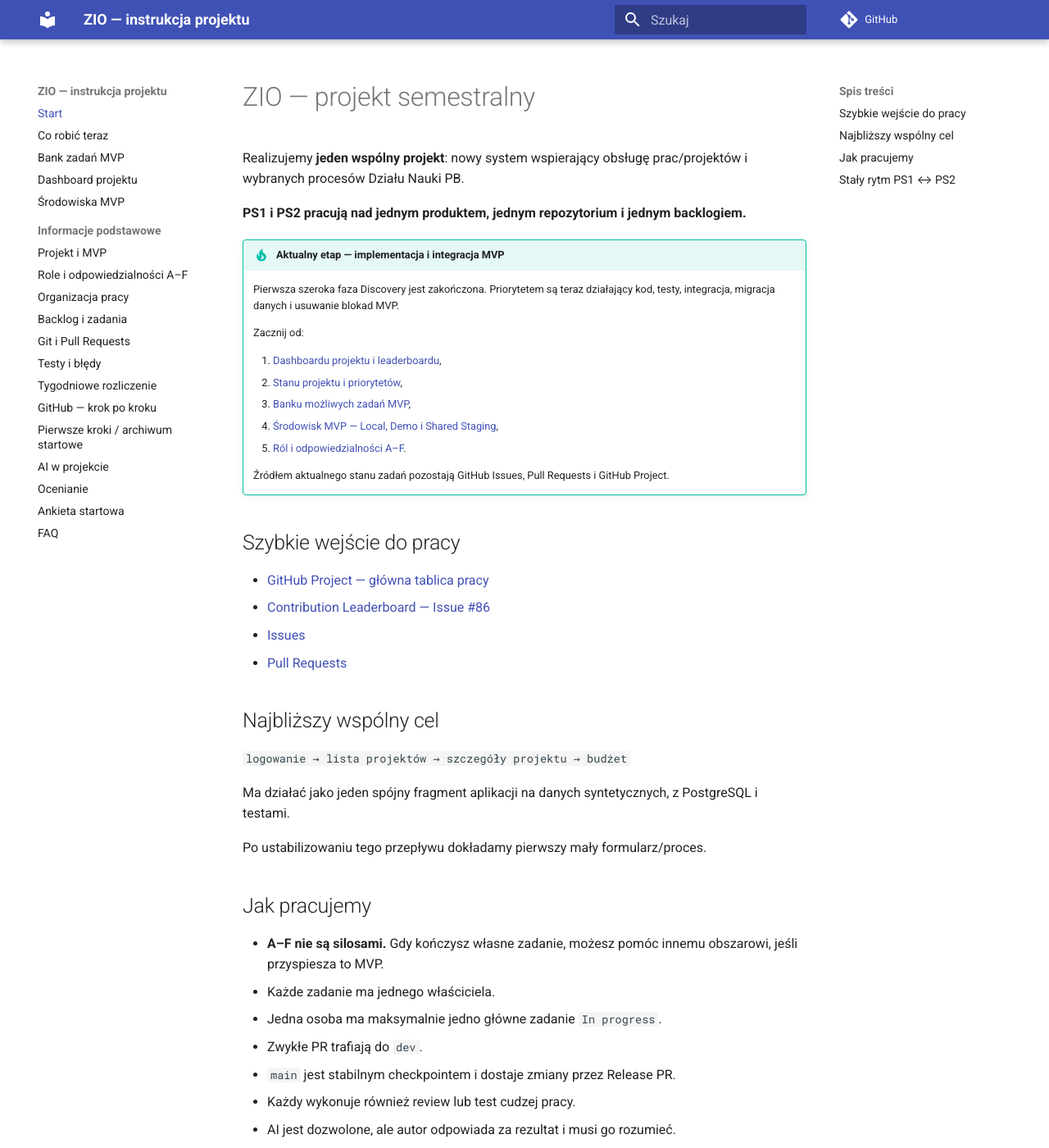
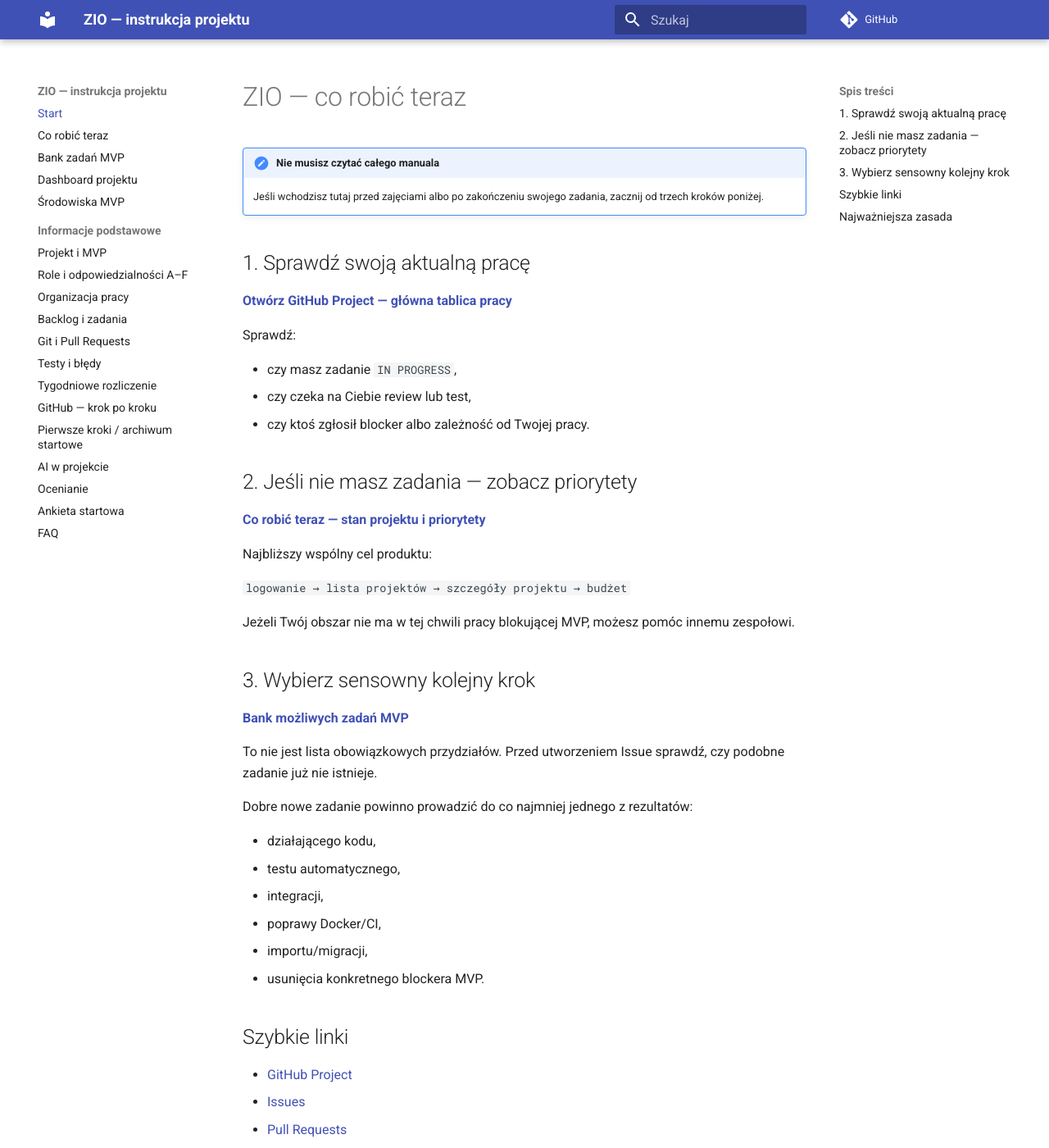
Before and after one commit to zio-wi-pb-mc/pb-science-office-manual, an MkDocs documentation site: the page built from manual/index.md, in a window 1280 px wide and 1400 px high. Shown: the whole window at 82% size. Built offline with MkDocs 1.6.1 and Material for MkDocs 9.7.7, drawn with Linux system fonts in a browser that asks for light colours; comment, search, counter and statistics services are not loaded; some of the changed text lies outside the part shown.

Commit message:
docs: make start page action-oriented

```diff
--- a/manual/index.md
+++ b/manual/index.md
@@ -1,53 +1,64 @@
-# ZIO — projekt semestralny
+# ZIO — co robić teraz
 
-Realizujemy **jeden wspólny projekt**: nowy system wspierający obsługę prac/projektów i wybranych procesów Działu Nauki PB.
+!!! important "Nie musisz czytać całego manuala"
+    Jeśli wchodzisz tutaj przed zajęciami albo po zakończeniu swojego zadania, zacznij od trzech kroków poniżej.
 
-**PS1 i PS2 pracują nad jednym produktem, jednym repozytorium i jednym backlogiem.**
+## 1. Sprawdź swoją aktualną pracę
 
-!!! tip "Aktualny etap — implementacja i integracja MVP"
-    Pierwsza szeroka faza Discovery jest zakończona. Priorytetem są teraz działający kod, testy, integracja, migracja danych i usuwanie blokad MVP.
+[**Otwórz GitHub Project — główna tablica pracy**](https://github.com/orgs/zio-wi-pb-mc/projects/1/views/1)
 
-    Zacznij od:
+Sprawdź:
 
-    1. [Dashboardu projektu i leaderboardu](19-dashboard-projektu.md),
-    2. [Stanu projektu i priorytetów](16-propozycje-zadan-po-audycie.md),
-    3. [Banku możliwych zadań MVP](17-bank-zadan-mvp.md),
-    4. [Środowisk MVP — Local, Demo i Shared Staging](18-srodowiska-mvp.md),
-    5. [Ról i odpowiedzialności A–F](12-plan-discovery-a-f.md).
+- czy masz zadanie `IN PROGRESS`,
+- czy czeka na Ciebie review lub test,
+- czy ktoś zgłosił blocker albo zależność od Twojej pracy.
 
-    Źródłem aktualnego stanu zadań pozostają GitHub Issues, Pull Requests i GitHub Project.
+## 2. Jeśli nie masz zadania — zobacz priorytety
 
-## Szybkie wejście do pracy
+[**Co robić teraz — stan projektu i priorytety**](16-propozycje-zadan-po-audycie.md)
 
-- [GitHub Project — główna tablica pracy](https://github.com/orgs/zio-wi-pb-mc/projects/1/views/1)
-- [Contribution Leaderboard — Issue #86](https://github.com/zio-wi-pb-mc/pb-science-office/issues/86)
-- [Issues](https://github.com/zio-wi-pb-mc/pb-science-office/issues)
-- [Pull Requests](https://github.com/zio-wi-pb-mc/pb-science-office/pulls)
-
-## Najbliższy wspólny cel
+Najbliższy wspólny cel produktu:
 
 `logowanie → lista projektów → szczegóły projektu → budżet`
 
-Ma działać jako jeden spójny fragment aplikacji na danych syntetycznych, z PostgreSQL i testami.
+Jeżeli Twój obszar nie ma w tej chwili pracy blokującej MVP, możesz pomóc innemu zespołowi.
 
-Po ustabilizowaniu tego przepływu dokładamy pierwszy mały formularz/proces.
+## 3. Wybierz sensowny kolejny krok
 
-## Jak pracujemy
+[**Bank możliwych zadań MVP**](17-bank-zadan-mvp.md)
 
-- **A–F nie są silosami.** Gdy kończysz własne zadanie, możesz pomóc innemu obszarowi, jeśli przyspiesza to MVP.
-- Każde zadanie ma jednego właściciela.
-- Jedna osoba ma maksymalnie jedno główne zadanie `In progress`.
-- Zwykłe PR trafiają do `dev`.
-- `main` jest stabilnym checkpointem i dostaje zmiany przez Release PR.
-- Każdy wykonuje również review lub test cudzej pracy.
-- AI jest dozwolone, ale autor odpowiada za rezultat i musi go rozumieć.
-- Nie tworzymy drugich, konkurencyjnych modeli, frameworków, auth, sposobów liczenia finansów ani środowisk.
+To nie jest lista obowiązkowych przydziałów. Przed utworzeniem Issue sprawdź, czy podobne zadanie już nie istnieje.
 
-## Stały rytm PS1 ↔ PS2
+Dobre nowe zadanie powinno prowadzić do co najmniej jednego z rezultatów:
 
-- **wtorek 20:00** — aktualizacja Issues/PR i zależności,
-- **środa — PS2** — praca na aktualnym stanie,
-- **środa po zajęciach** — krótkie przekazanie ustaleń i blokad,
-- **czwartek — PS1** — kontynuacja na aktualnym stanie.
+- działającego kodu,
+- testu automatycznego,
+- integracji,
+- poprawy Docker/CI,
+- importu/migracji,
+- usunięcia konkretnego blockera MVP.
 
-Wynik jednej grupy jest wejściem do pracy drugiej.
+## Szybkie linki
+
+- [GitHub Project](https://github.com/orgs/zio-wi-pb-mc/projects/1/views/1)
+- [Issues](https://github.com/zio-wi-pb-mc/pb-science-office/issues)
+- [Pull Requests](https://github.com/zio-wi-pb-mc/pb-science-office/pulls)
+- [Leaderboard #86](https://github.com/zio-wi-pb-mc/pb-science-office/issues/86)
+- [Dashboard projektu](19-dashboard-projektu.md)
+- [Środowiska MVP — Local, Demo, Staging](18-srodowiska-mvp.md)
+
+## Najważniejsza zasada
+
+**A–F nie są silosami.** Zespół określa główny obszar odpowiedzialności, ale produkt jest wspólny.
+
+Po zakończeniu bieżącego Issue:
+
+1. sprawdź GitHub Project,
+2. sprawdź zależności i otwarte PR,
+3. wybierz mały brak potrzebny MVP,
+4. utwórz Issue z jednym właścicielem,
+5. pracuj na branchu od `dev`,
+6. otwórz PR do `dev`,
+7. wykonaj lub uzyskaj peer review.
+
+Pozostałe zasady organizacyjne, Git, testy, ocenianie i materiały startowe są schowane w sekcji **Informacje podstawowe**.
```
